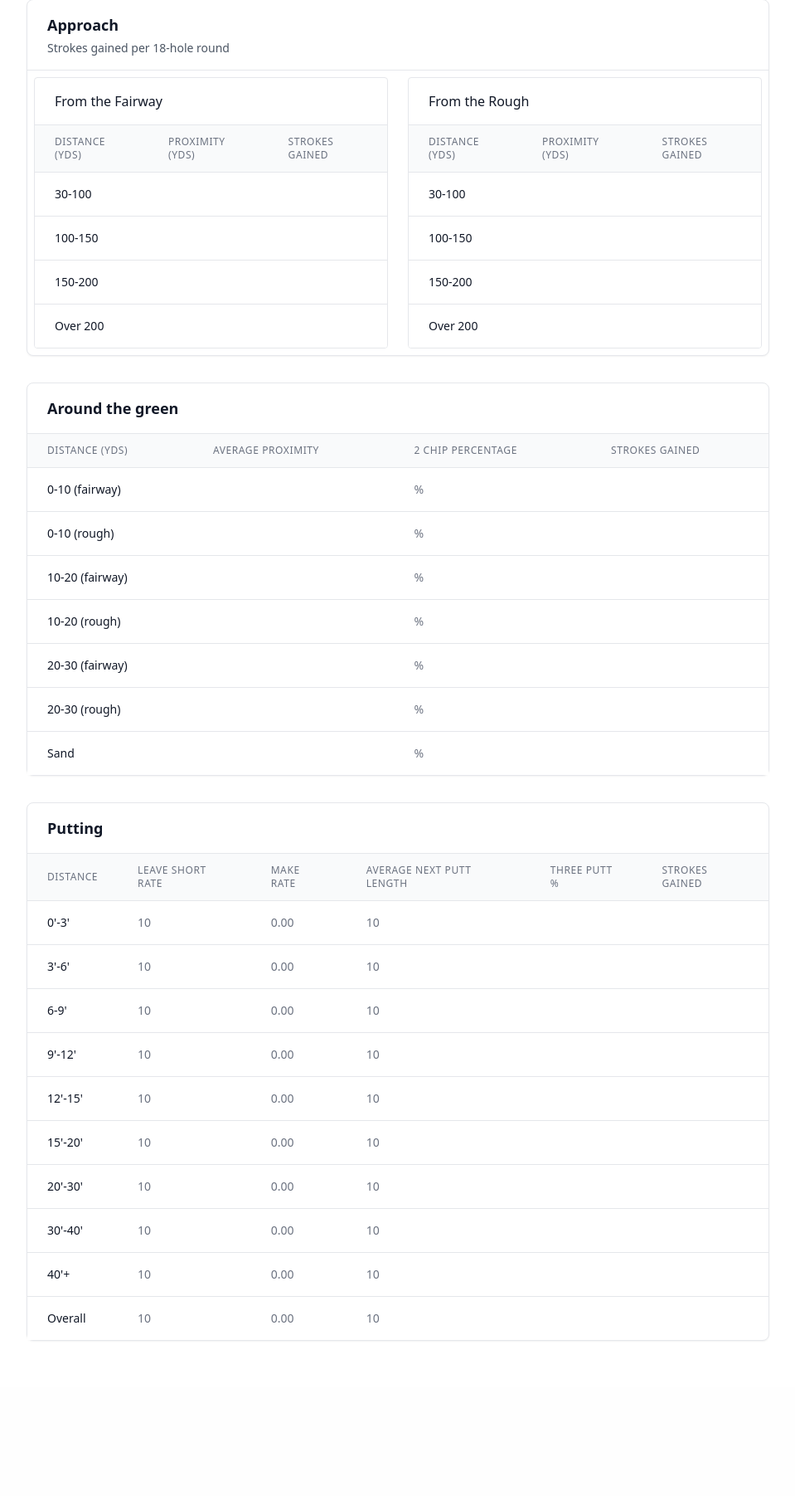
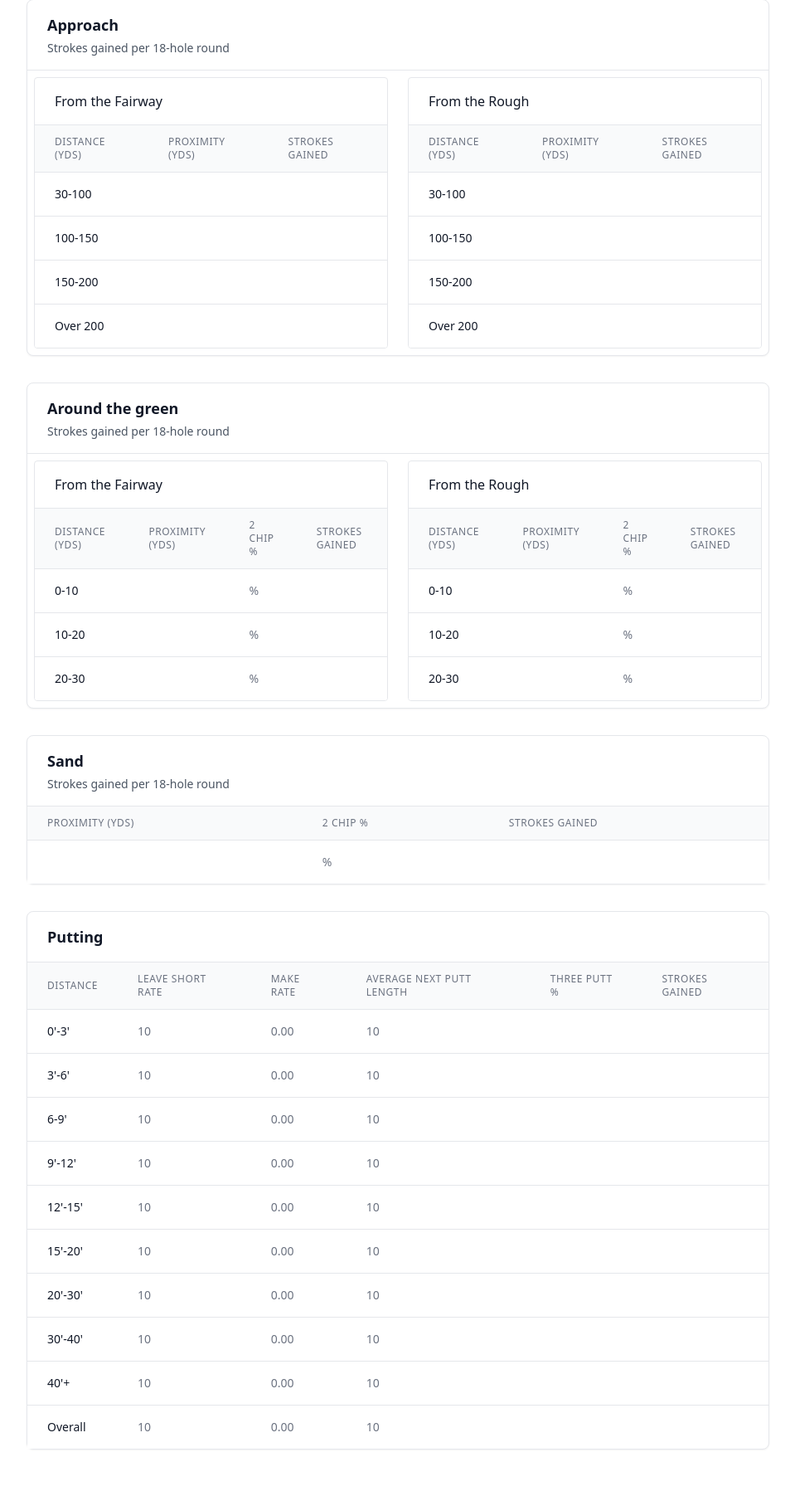
Before and after one commit to Lee-Sutton/birdie_buddy, a Django app: template src/birdie_buddy/round_entry/templates/stats.html in a window 1280 px wide. Shown: the part 1160-2963 px from the top of the page at 83% size, without its empty margins (160-1119 px from the left). Before the commit the page ends 2776 px from the top, so only its background shows below. Run offline with Django 4.2, Linux system fonts and the light colour scheme; the template is opened without the code that fills it, so the values that code supplies are empty; style sheets or scripts are compiled from the project's sources.

Commit message:
feat(stats): split short game stats by lie type and add login protection

```diff
--- a/src/birdie_buddy/round_entry/templates/stats.html
+++ b/src/birdie_buddy/round_entry/templates/stats.html
@@ -162,56 +162,100 @@
             <div class="mb-8 bg-white rounded-lg border shadow-sm">
                 <div class="px-6 py-4 border-b">
                     <h3 class="text-lg font-semibold text-gray-900">Around the green</h3>
+                    <p class="text-sm text-gray-600 mt-1">Strokes gained per 18-hole round</p>
+                </div>
+                <div class="grid grid-cols-1 md:grid-cols-2 gap-6 p-2">
+                    <!-- Around the green - Fairway -->
+                    <div class="overflow-x-auto bg-white rounded border">
+                        <div class="px-6 py-4 border-b">
+                            <h4 class="text-md font-medium text-gray-900">From the Fairway</h4>
+                        </div>
+                        <table class="min-w-full divide-y divide-gray-200">
+                            <thead class="bg-gray-50">
+                                <tr>
+                                    <th class="px-6 py-3 text-left text-xs font-medium text-gray-500 uppercase tracking-wider">Distance (yds)</th>
+                                    <th class="px-6 py-3 text-left text-xs font-medium text-gray-500 uppercase tracking-wider">Proximity (yds)</th>
+                                    <th class="px-6 py-3 text-left text-xs font-medium text-gray-500 uppercase tracking-wider">2 Chip %</th>
+                                    <th class="px-6 py-3 text-left text-xs font-medium text-gray-500 uppercase tracking-wider">Strokes Gained</th>
+                                </tr>
+                            </thead>
+                            <tbody class="bg-white divide-y divide-gray-200">
+                                <tr>
+                                    <td class="px-6 py-4 whitespace-nowrap text-sm font-medium text-gray-900">0-10</td>
+                                    <td class="px-6 py-4 whitespace-nowrap text-sm text-gray-500">{{ short_game_stats.avg_proximity_0_10_fairway|floatformat:1 }}</td>
+                                    <td class="px-6 py-4 whitespace-nowrap text-sm text-gray-500">{{ short_game_stats.two_chip_pct_0_10_fairway|floatformat:1 }}%</td>
+                                    <td class="px-6 py-4 whitespace-nowrap text-sm text-gray-500">{{ short_game_stats.strokes_gained_0_10_fairway_per_18|floatformat:2 }}</td>
+                                </tr>
+                                <tr>
+                                    <td class="px-6 py-4 whitespace-nowrap text-sm font-medium text-gray-900">10-20</td>
+                                    <td class="px-6 py-4 whitespace-nowrap text-sm text-gray-500">{{ short_game_stats.avg_proximity_10_20_fairway|floatformat:1 }}</td>
+                                    <td class="px-6 py-4 whitespace-nowrap text-sm text-gray-500">{{ short_game_stats.two_chip_pct_10_20_fairway|floatformat:1 }}%</td>
+                                    <td class="px-6 py-4 whitespace-nowrap text-sm text-gray-500">{{ short_game_stats.strokes_gained_10_20_fairway_per_18|floatformat:2 }}</td>
+                                </tr>
+                                <tr>
+                                    <td class="px-6 py-4 whitespace-nowrap text-sm font-medium text-gray-900">20-30</td>
+                                    <td class="px-6 py-4 whitespace-nowrap text-sm text-gray-500">{{ short_game_stats.avg_proximity_20_30_fairway|floatformat:1 }}</td>
+                                    <td class="px-6 py-4 whitespace-nowrap text-sm text-gray-500">{{ short_game_stats.two_chip_pct_20_30_fairway|floatformat:1 }}%</td>
+                                    <td class="px-6 py-4 whitespace-nowrap text-sm text-gray-500">{{ short_game_stats.strokes_gained_20_30_fairway_per_18|floatformat:2 }}</td>
+                                </tr>
+                            </tbody>
+                        </table>
+                    </div>
+                    <!-- Around the green - Rough -->
+                    <div class="overflow-x-auto bg-white rounded border">
+                        <div class="px-6 py-4 border-b">
+                            <h4 class="text-md font-medium text-gray-900">From the Rough</h4>
+                        </div>
+                        <table class="min-w-full divide-y divide-gray-200">
+                            <thead class="bg-gray-50">
+                                <tr>
+                                    <th class="px-6 py-3 text-left text-xs font-medium text-gray-500 uppercase tracking-wider">Distance (yds)</th>
+                                    <th class="px-6 py-3 text-left text-xs font-medium text-gray-500 uppercase tracking-wider">Proximity (yds)</th>
+                                    <th class="px-6 py-3 text-left text-xs font-medium text-gray-500 uppercase tracking-wider">2 Chip %</th>
+                                    <th class="px-6 py-3 text-left text-xs font-medium text-gray-500 uppercase tracking-wider">Strokes Gained</th>
+                                </tr>
+                            </thead>
+                            <tbody class="bg-white divide-y divide-gray-200">
+                                <tr>
+                                    <td class="px-6 py-4 whitespace-nowrap text-sm font-medium text-gray-900">0-10</td>
+                                    <td class="px-6 py-4 whitespace-nowrap text-sm text-gray-500">{{ short_game_stats.avg_proximity_0_10_rough|floatformat:1 }}</td>
+                                    <td class="px-6 py-4 whitespace-nowrap text-sm text-gray-500">{{ short_game_stats.two_chip_pct_0_10_rough|floatformat:1 }}%</td>
+                                    <td class="px-6 py-4 whitespace-nowrap text-sm text-gray-500">{{ short_game_stats.strokes_gained_0_10_rough_per_18|floatformat:2 }}</td>
+                                </tr>
+                                <tr>
+                                    <td class="px-6 py-4 whitespace-nowrap text-sm font-medium text-gray-900">10-20</td>
+                                    <td class="px-6 py-4 whitespace-nowrap text-sm text-gray-500">{{ short_game_stats.avg_proximity_10_20_rough|floatformat:1 }}</td>
+                                    <td class="px-6 py-4 whitespace-nowrap text-sm text-gray-500">{{ short_game_stats.two_chip_pct_10_20_rough|floatformat:1 }}%</td>
+                                    <td class="px-6 py-4 whitespace-nowrap text-sm text-gray-500">{{ short_game_stats.strokes_gained_10_20_rough_per_18|floatformat:2 }}</td>
+                                </tr>
+                                <tr>
+                                    <td class="px-6 py-4 whitespace-nowrap text-sm font-medium text-gray-900">20-30</td>
+                                    <td class="px-6 py-4 whitespace-nowrap text-sm text-gray-500">{{ short_game_stats.avg_proximity_20_30_rough|floatformat:1 }}</td>
+                                    <td class="px-6 py-4 whitespace-nowrap text-sm text-gray-500">{{ short_game_stats.two_chip_pct_20_30_rough|floatformat:1 }}%</td>
+                                    <td class="px-6 py-4 whitespace-nowrap text-sm text-gray-500">{{ short_game_stats.strokes_gained_20_30_rough_per_18|floatformat:2 }}</td>
+                                </tr>
+                            </tbody>
+                        </table>
+                    </div>
+                </div>
+            </div>
+            <!-- Sand -->
+            <div class="mb-8 bg-white rounded-lg border shadow-sm">
+                <div class="px-6 py-4 border-b">
+                    <h3 class="text-lg font-semibold text-gray-900">Sand</h3>
+                    <p class="text-sm text-gray-600 mt-1">Strokes gained per 18-hole round</p>
                 </div>
                 <div class="overflow-x-auto">
                     <table class="min-w-full divide-y divide-gray-200">
                         <thead class="bg-gray-50">
                             <tr>
-                                <th class="px-6 py-3 text-left text-xs font-medium text-gray-500 uppercase tracking-wider">Distance (yds)</th>
-                                <th class="px-6 py-3 text-left text-xs font-medium text-gray-500 uppercase tracking-wider">Average proximity</th>
-                                <th class="px-6 py-3 text-left text-xs font-medium text-gray-500 uppercase tracking-wider">2 Chip Percentage</th>
-                                <th class="px-6 py-3 text-left text-xs font-medium text-gray-500 uppercase tracking-wider">Strokes gained</th>
+                                <th class="px-6 py-3 text-left text-xs font-medium text-gray-500 uppercase tracking-wider">Proximity (yds)</th>
+                                <th class="px-6 py-3 text-left text-xs font-medium text-gray-500 uppercase tracking-wider">2 Chip %</th>
+                                <th class="px-6 py-3 text-left text-xs font-medium text-gray-500 uppercase tracking-wider">Strokes Gained</th>
                             </tr>
                         </thead>
                         <tbody class="bg-white divide-y divide-gray-200">
                             <tr>
-                                <td class="px-6 py-4 whitespace-nowrap text-sm font-medium text-gray-900">0-10 (fairway)</td>
-                                <td class="px-6 py-4 whitespace-nowrap text-sm text-gray-500">{{ short_game_stats.avg_proximity_0_10_fairway|floatformat:1 }}</td>
-                                <td class="px-6 py-4 whitespace-nowrap text-sm text-gray-500">{{ short_game_stats.two_chip_pct_0_10_fairway|floatformat:1 }}%</td>
-                                <td class="px-6 py-4 whitespace-nowrap text-sm text-gray-500">{{ short_game_stats.strokes_gained_0_10_fairway_per_18|floatformat:2 }}</td>
-                            </tr>
-                            <tr>
-                                <td class="px-6 py-4 whitespace-nowrap text-sm font-medium text-gray-900">0-10 (rough)</td>
-                                <td class="px-6 py-4 whitespace-nowrap text-sm text-gray-500">{{ short_game_stats.avg_proximity_0_10_rough|floatformat:1 }}</td>
-                                <td class="px-6 py-4 whitespace-nowrap text-sm text-gray-500">{{ short_game_stats.two_chip_pct_0_10_rough|floatformat:1 }}%</td>
-                                <td class="px-6 py-4 whitespace-nowrap text-sm text-gray-500">{{ short_game_stats.strokes_gained_0_10_rough_per_18|floatformat:2 }}</td>
-                            </tr>
-                            <tr>
-                                <td class="px-6 py-4 whitespace-nowrap text-sm font-medium text-gray-900">10-20 (fairway)</td>
-                                <td class="px-6 py-4 whitespace-nowrap text-sm text-gray-500">{{ short_game_stats.avg_proximity_10_20_fairway|floatformat:1 }}</td>
-                                <td class="px-6 py-4 whitespace-nowrap text-sm text-gray-500">{{ short_game_stats.two_chip_pct_10_20_fairway|floatformat:1 }}%</td>
-                                <td class="px-6 py-4 whitespace-nowrap text-sm text-gray-500">{{ short_game_stats.strokes_gained_10_20_fairway_per_18|floatformat:2 }}</td>
-                            </tr>
-                            <tr>
-                                <td class="px-6 py-4 whitespace-nowrap text-sm font-medium text-gray-900">10-20 (rough)</td>
-                                <td class="px-6 py-4 whitespace-nowrap text-sm text-gray-500">{{ short_game_stats.avg_proximity_10_20_rough|floatformat:1 }}</td>
-                                <td class="px-6 py-4 whitespace-nowrap text-sm text-gray-500">{{ short_game_stats.two_chip_pct_10_20_rough|floatformat:1 }}%</td>
-                                <td class="px-6 py-4 whitespace-nowrap text-sm text-gray-500">{{ short_game_stats.strokes_gained_10_20_rough_per_18|floatformat:2 }}</td>
-                            </tr>
-                            <tr>
-                                <td class="px-6 py-4 whitespace-nowrap text-sm font-medium text-gray-900">20-30 (fairway)</td>
-                                <td class="px-6 py-4 whitespace-nowrap text-sm text-gray-500">{{ short_game_stats.avg_proximity_20_30_fairway|floatformat:1 }}</td>
-                                <td class="px-6 py-4 whitespace-nowrap text-sm text-gray-500">{{ short_game_stats.two_chip_pct_20_30_fairway|floatformat:1 }}%</td>
-                                <td class="px-6 py-4 whitespace-nowrap text-sm text-gray-500">{{ short_game_stats.strokes_gained_20_30_fairway_per_18|floatformat:2 }}</td>
-                            </tr>
-                            <tr>
-                                <td class="px-6 py-4 whitespace-nowrap text-sm font-medium text-gray-900">20-30 (rough)</td>
-                                <td class="px-6 py-4 whitespace-nowrap text-sm text-gray-500">{{ short_game_stats.avg_proximity_20_30_rough|floatformat:1 }}</td>
-                                <td class="px-6 py-4 whitespace-nowrap text-sm text-gray-500">{{ short_game_stats.two_chip_pct_20_30_rough|floatformat:1 }}%</td>
-                                <td class="px-6 py-4 whitespace-nowrap text-sm text-gray-500">{{ short_game_stats.strokes_gained_20_30_rough_per_18|floatformat:2 }}</td>
-                            </tr>
-                            <tr>
-                                <td class="px-6 py-4 whitespace-nowrap text-sm font-medium text-gray-900">Sand</td>
                                 <td class="px-6 py-4 whitespace-nowrap text-sm text-gray-500">{{ short_game_stats.avg_proximity_sand|floatformat:1 }}</td>
                                 <td class="px-6 py-4 whitespace-nowrap text-sm text-gray-500">{{ short_game_stats.two_chip_pct_sand|floatformat:1 }}%</td>
                                 <td class="px-6 py-4 whitespace-nowrap text-sm text-gray-500">{{ short_game_stats.strokes_gained_sand_per_18|floatformat:2 }}</td>
--- a/src/birdie_buddy/round_entry/views/stats_view.py
+++ b/src/birdie_buddy/round_entry/views/stats_view.py
@@ -1,4 +1,5 @@
 from django.shortcuts import render
+from django.contrib.auth.decorators import login_required
 
 from birdie_buddy.round_entry.services.avg_strokes_gained_per_18 import (
     get_avg_strokes_gained_categories_per_18,
@@ -9,6 +10,7 @@ from birdie_buddy.round_entry.services.approach_stats_service import ApproachSho
 from birdie_buddy.round_entry.services.short_game_service import ShortGameService
 
 
+@login_required
 def stats_view(req):
     stats = get_avg_strokes_gained_categories_per_18(req.user)
     tiger = TigerFiveService().get_for_user(req.user)
```
